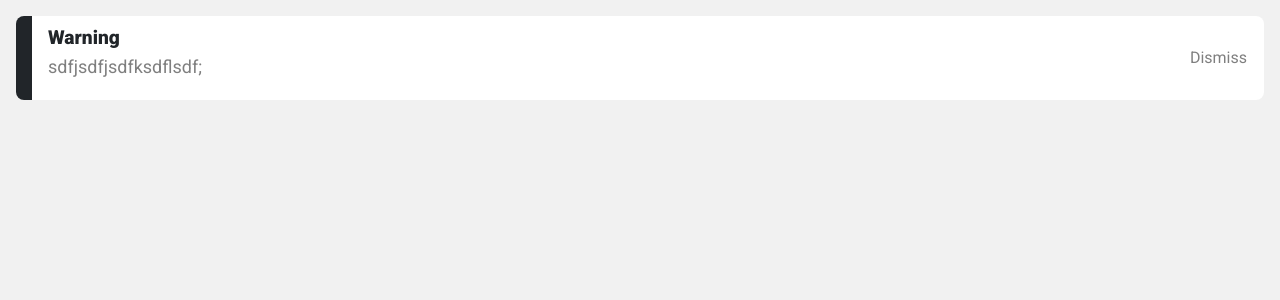
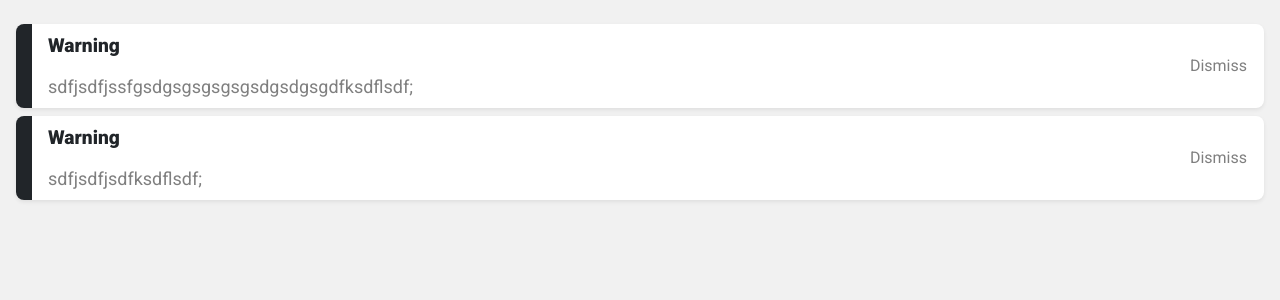
Before and after one commit to Codesigne/selekt, a React (Create React App) app: page / in a window 1280 px wide. Shown: the top 300 px of the page. Built offline with nearby package versions, Linux system fonts and the light colour scheme.

Commit message:
With truncated text

```diff
--- a/src/App.js
+++ b/src/App.js
@@ -4,14 +4,22 @@
 function App() {
   return (
     <div className="p-3">
-    <div className="listItem white d-flex justify-content-between bg-white py-2 px-3">
-      <div>
-        <div className="listItem__status font-weight-bold"> Warning </div>
-        <div className="text-black-50" > sdfjsdfjsdfksdflsdf;</div>
+      <div className="listItem white d-flex justify-content-between bg-white py-2 px-3 shadow-sm my-2">
+        <div className="listItem__body text-left d-flex flex-column justify-content-between ">
+          <div className="listItem__status font-weight-bold"> Warning </div>
+          <div className="text-black-50 listItem__msg" > sdfjsdfjssfgsdgsgsgsgsgsdgsdgsgdfksdflsdf;</div>
+        </div>
+        <button className="btn btn-link px-0 text-black-50">  Dismiss</button>
       </div>
-      <button className="btn btn-link px-0 text-black-50">  Dismiss</button>
+      <div className="listItem white d-flex justify-content-between bg-white py-2 px-3 shadow-sm my-2">
+        <div className="text-left d-flex flex-column justify-content-between ">
+          <div className="listItem__status font-weight-bold"> Warning </div>
+          <div className="text-black-50 listItem__msg" > sdfjsdfjsdfksdflsdf;</div>
+        </div>
+        <button className="btn btn-link px-0 text-black-50">  Dismiss</button>
+      </div>
     </div>
-    </div>
+
   );
 }
 
--- a/src/App.scss
+++ b/src/App.scss
@@ -7,7 +7,26 @@
   border-left: solid 1rem;
   font-size: 1.125rem;
   height: 84px;
+  &.success{
+    border-color:#1b8852;
+  }
+  &.error{
+    border-color:#e73520;
+  }
+  &.warning{
+    border-color:#f9c600;
+
+  }
+  &__body{
+    min-width: 0;
+  }
   &__status{
     font-size: 1.2rem;
   }
+  &__msg{
+    min-width: 0;
+    white-space: nowrap;
+    overflow: hidden;
+    text-overflow: ellipsis;
+  }
 }
```
